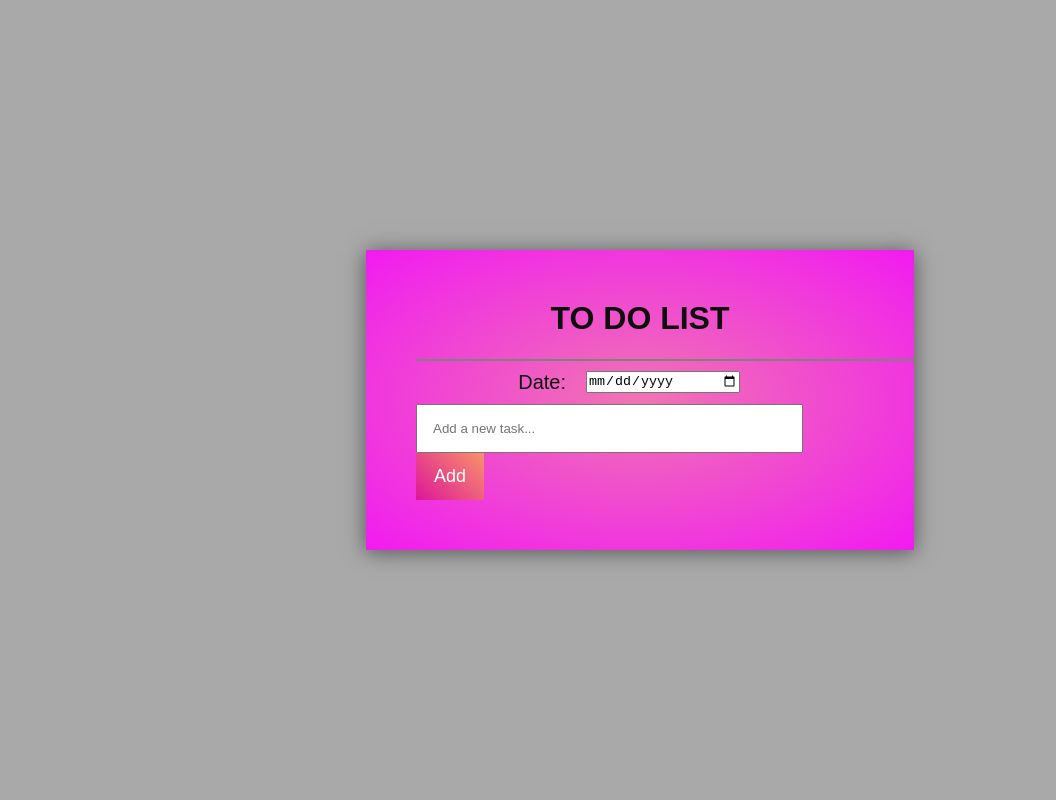
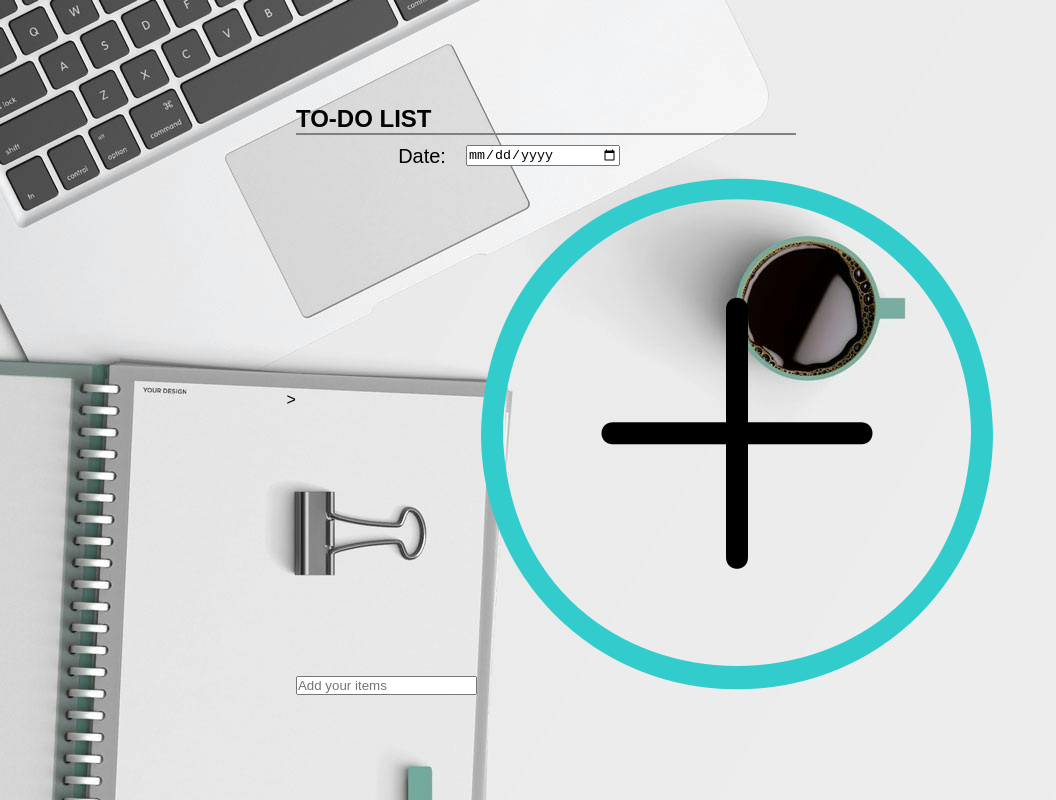
Before and after one commit to Thendow/to-do-list, a plain HTML site: page index.html in a window 1280 px wide. Shown: the whole page, without its empty margins (0-1056 px from the left). Drawn offline with Linux system fonts and the light colour scheme.

Commit message:
updated html

```diff
--- a/index.html
+++ b/index.html
@@ -3,27 +3,36 @@
   <head>
     <meta charset="UTF-8" />
     <meta name="viewport" content="width=device-width, initial-scale=1.0" />
-    <title>TO DO LIST</title>
+    <title>To Do Application</title>
     <link rel="stylesheet" href="src/style.css" />
   </head>
-  <body style="background-image: url(images/back.jpg)">
-    <div id="wrapper">
-      <h1>To Do List</h1>
+  <body style="background-image: url(images/plans.jpg)"></body> >
+    <div class="container">
+      <!-- Inside the container will add an input field for adding tasks, a list to display the tasks, and buttons for adding and removing tasks.-->
+      <div class="todo-header">
+        <h2>TO-DO LIST</h2>
+      </div>
       <div class="menu">
         <label>Date:</label>
         <input type="date" id="date" /><br />
       </div>
-      <form id="task-area">
-        <input
-          type="text"
-          id="single-task"
-          placeholder="Add a new task..."
-          required
-        />
-        <button type="submit">Add</button>
-      </form>
-      <ul id="tasks"></ul>
+      <div class="todo-body">
+<input
+    type="text"
+    id="todoText"
+    class="todo-input"
+    placeholder="Add your items"
+/>
+<img
+    src="images/plus.png";
+    alt="+"
+    id="AddUpdateClick"
+    onclick="CreateToDoItems();"
+/>
+</div>
+<h5 id="Alert"></h5>
+<ul id="list-items" class="list-items"></ul>
     </div>
-    <script src="src/index.js"></script>
+    <script type="text/javascript" src="src/index.js"></script>
   </body>
 </html>
```
